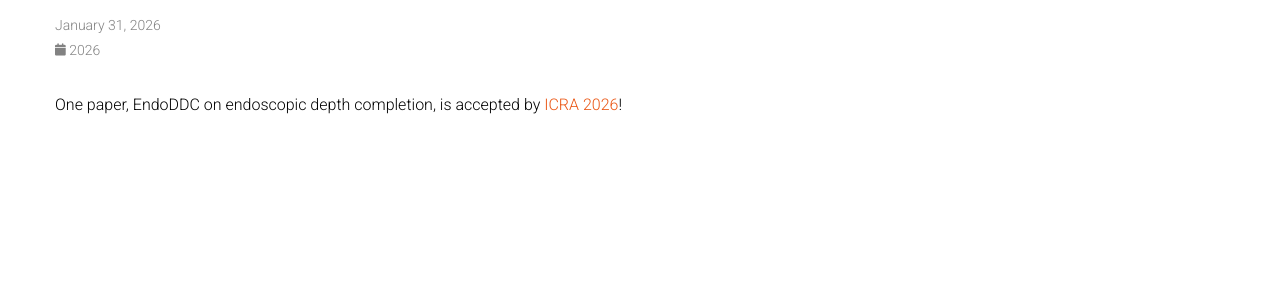
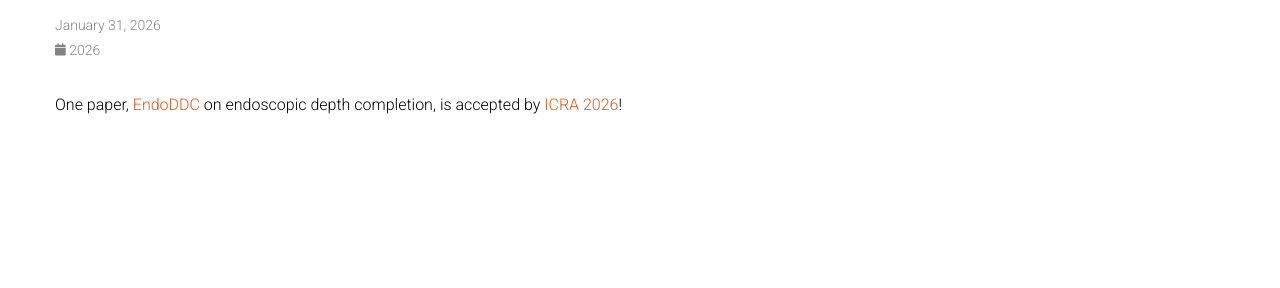
Before and after one commit to BeileiCui/beileicui.github.io, a Jekyll site: the page built from _news/announcement_11.md, in a window 1280 px wide. Shown: the part 146-434 px from the top of the page. Built offline with Jekyll 4.4.1, drawn with Linux system fonts in a browser that asks for light colours; full-size pictures stand in for the smaller copies a plugin makes; comment, search, counter and statistics services are not loaded; a style sheet for code colours, icons or effects is not loaded; part of the change alters nothing that is shown.

```diff
--- a/_news/announcement_11.md
+++ b/_news/announcement_11.md
@@ -5,4 +5,4 @@ inline: true
 related_posts: false
 ---
 
-One paper, EndoDDC on endoscopic depth completion, is accepted by [ICRA 2026](https://2026.ieee-icra.org/)!
+One paper, [EndoDDC](https://arxiv.org/abs/2602.21893) on endoscopic depth completion, is accepted by [ICRA 2026](https://2026.ieee-icra.org/)!
```
